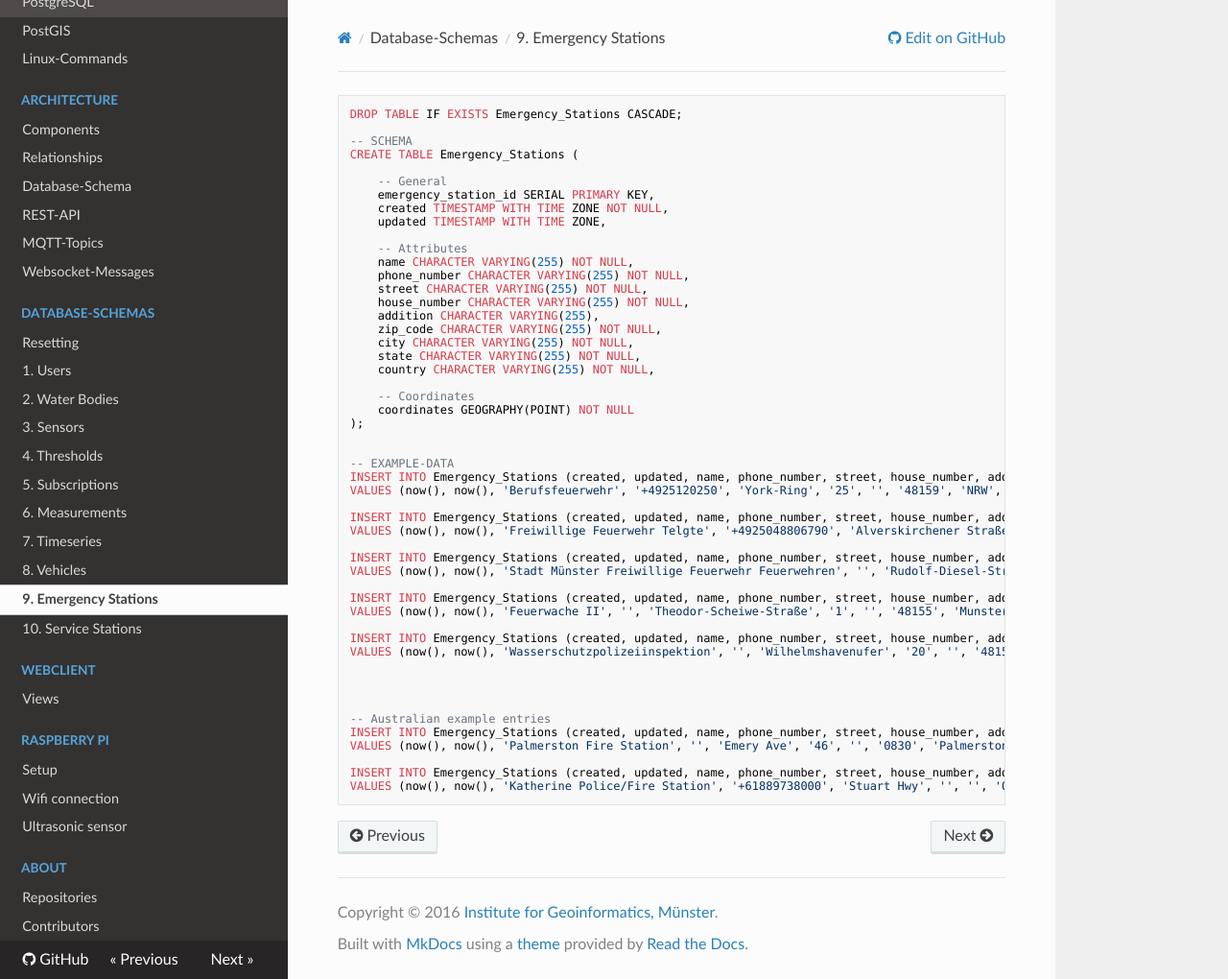
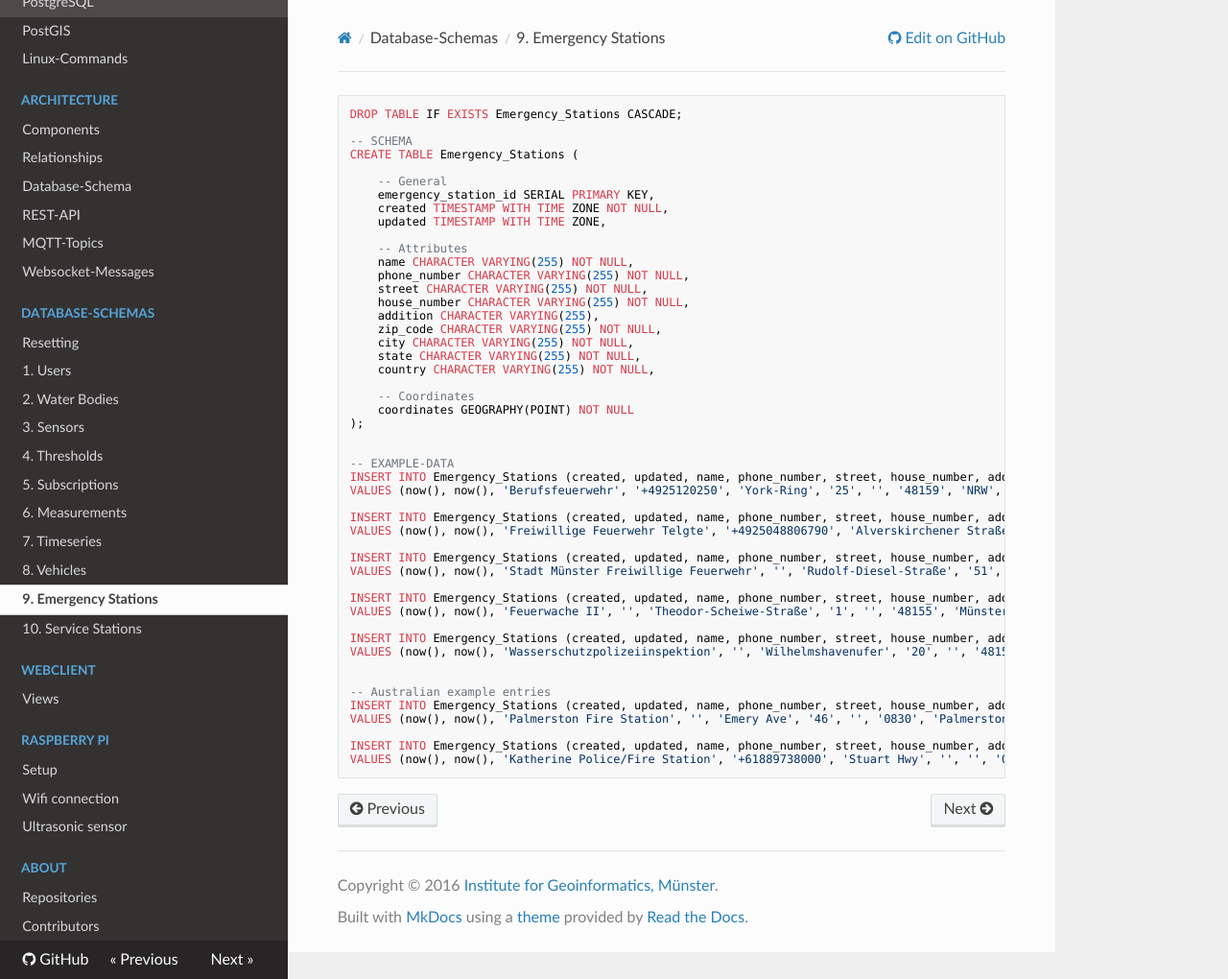
Before and after one commit to nicho90/GWoT-VST-Docs, an MkDocs documentation site: the page built from docs/schemas/9_emergency_stations.md, in a window 1280 px wide and 1020 px high. Shown: the whole window at 96% size. Built offline with MkDocs 1.6.1, drawn with Linux system fonts in a browser that asks for light colours; nearby versions of some CDN libraries; old or Windows-style settings are respelled for this version of MkDocs.

Commit message:
Typo-fixes

```diff
--- a/docs/schemas/9_emergency_stations.md
+++ b/docs/schemas/9_emergency_stations.md
@@ -33,15 +33,13 @@ INSERT INTO Emergency_Stations (created, updated, name, phone_number, street, ho
 VALUES (now(), now(), 'Freiwillige Feuerwehr Telgte', '+4925048806790', 'Alverskirchener Straße', '27', '', '48291', 'Telgte', 'NRW', 'GERMANY', 'POINT(7.788771 51.975639)');
 
 INSERT INTO Emergency_Stations (created, updated, name, phone_number, street, house_number, addition, zip_code, city, state, country, coordinates)
-VALUES (now(), now(), 'Stadt Münster Freiwillige Feuerwehr Feuerwehren', '', 'Rudolf-Diesel-Straße', '51', '', '48157', 'Munster', 'NRW', 'GERMANY', 'POINT(7.666192 51.989147)');
+VALUES (now(), now(), 'Stadt Münster Freiwillige Feuerwehr', '', 'Rudolf-Diesel-Straße', '51', '', '48157', 'Münster', 'NRW', 'GERMANY', 'POINT(7.666192 51.989147)');
 
 INSERT INTO Emergency_Stations (created, updated, name, phone_number, street, house_number, addition, zip_code, city, state, country, coordinates)
-VALUES (now(), now(), 'Feuerwache II', '', 'Theodor-Scheiwe-Straße', '1', '', '48155', 'Munster', 'NRW', 'GERMANY', 'POINT(7.645146 51.946133)');
+VALUES (now(), now(), 'Feuerwache II', '', 'Theodor-Scheiwe-Straße', '1', '', '48155', 'Münster', 'NRW', 'GERMANY', 'POINT(7.645146 51.946133)');
 
 INSERT INTO Emergency_Stations (created, updated, name, phone_number, street, house_number, addition, zip_code, city, state, country, coordinates)
-VALUES (now(), now(), 'Wasserschutzpolizeiinspektion', '', 'Wilhelmshavenufer', '20', '', '48155', 'Munster', 'NRW', 'GERMANY', 'POINT(7.664706 51.970424)');
-
-
+VALUES (now(), now(), 'Wasserschutzpolizeiinspektion', '', 'Wilhelmshavenufer', '20', '', '48155', 'Münster', 'NRW', 'GERMANY', 'POINT(7.664706 51.970424)');
 
 
 -- Australian example entries
```
Also changed, not shown: docs/schemas/10_service_stations.md (+1 -0 lines).
